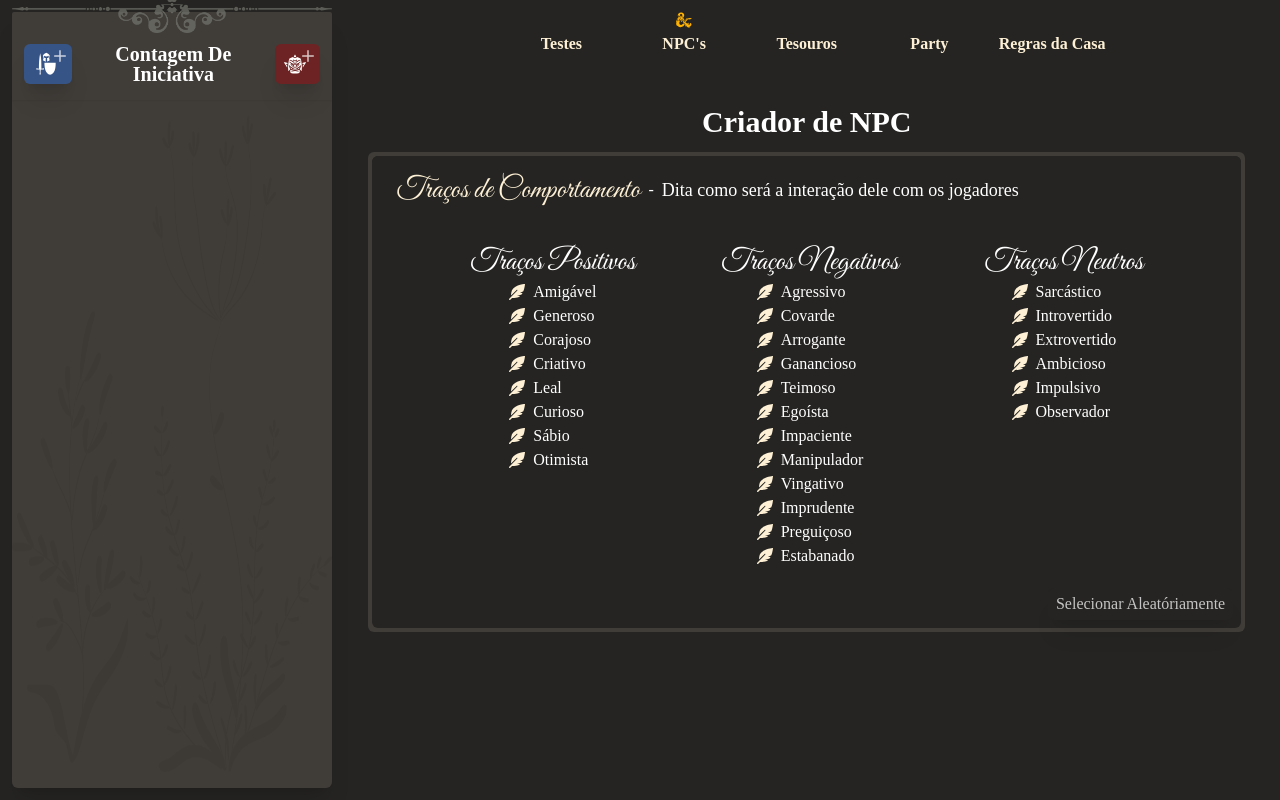
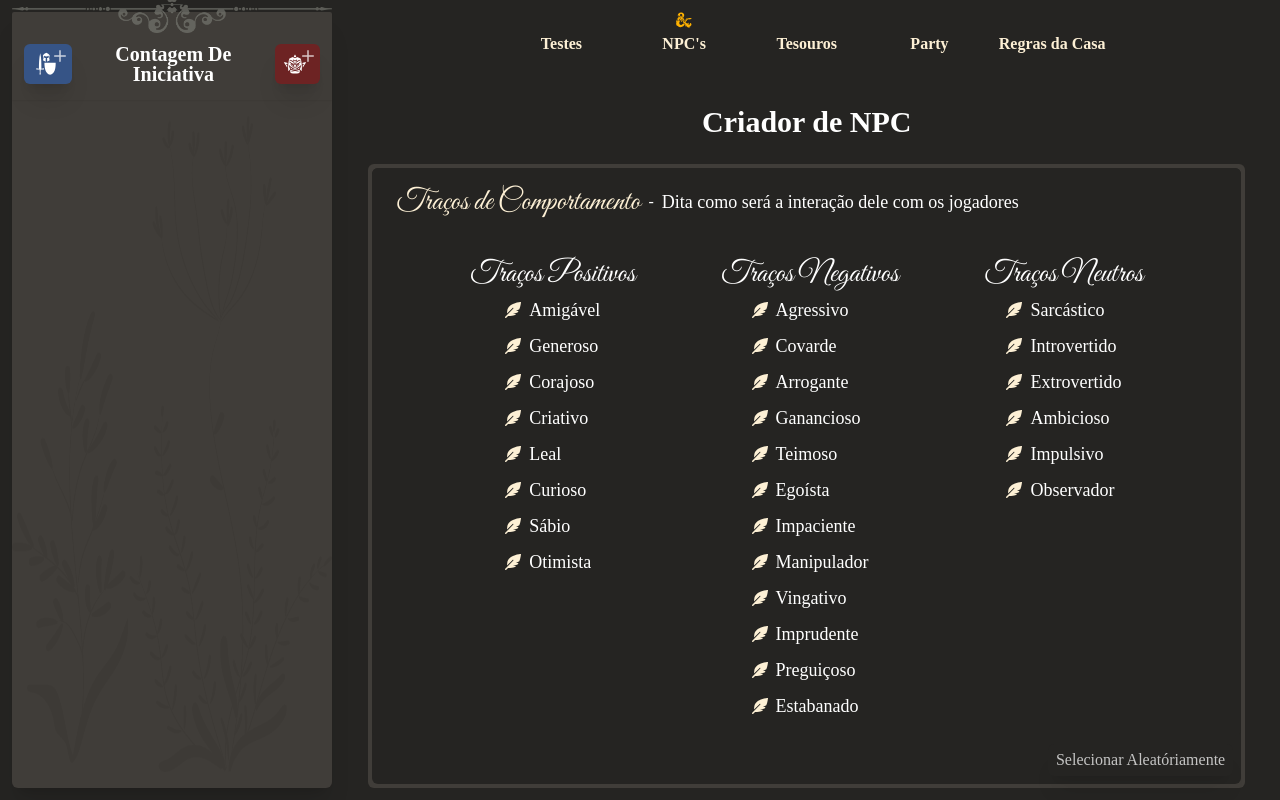
Before and after one commit to PedroVMLopes/iniciative-calculator, a React (Create React App) app: page /npcs in a window 1280 px wide. Built offline with nearby package versions, Linux system fonts and the light colour scheme; data requests are answered from the project's data file; a web font is replaced by a local one.

Commit message:
Pequenas alterações antes da mudança para checkbox

```diff
--- a/src/components/Main/Npcs/Behavior.js
+++ b/src/components/Main/Npcs/Behavior.js
@@ -3,7 +3,7 @@ import { FaFeatherAlt } from "react-icons/fa";
 
 export function Behavior() {
   return (
-    <div className="flex flex-col justify-center items-center mt-3 w-full bg-[var(--cinza-medio)] rounded-md p-1">
+    <div className="flex flex-col justify-center items-center mt-6 w-full bg-[var(--cinza-medio)] rounded-md p-1">
       <div className="flex flex-col justify-center items-center w-full bg-[var(--cinza-escuro)] rounded-md">
         <div className="flex flex-row items-center w-full bg-[var(--cinza-escuro)] rounded-t-md p-6 pt-4">
           <h1 className="justify-start font-greatVibes text-3xl text-[var(--bege)]">
@@ -27,8 +27,9 @@ export function Behavior() {
   );
 }
 
-const Traits = (prop) => {
+const Traits = () => {
   const [behaviors, setBehaviors] = useState([]);
+  const [selectedTrait, setSelectedTrait] = useState(null);
 
   useEffect(() => {
     fetch("http://localhost:5000/behaviors")
@@ -40,17 +41,19 @@ const Traits = (prop) => {
   return (
     <div className="flex flex-row justify-evenly w-full bg-[var(--cinza-escuro)] rounded-b-md p-3">
       {Object.entries(behaviors).map(([key, value]) => (
-        <div key={key} className="flex flex-col items-center">
+        <div key={key} className="flex flex-col items-center rounded-md">
           <h1 className=" font-greatVibes text-3xl ">{value.title}</h1>
           <div className="flex flex-col justify-center">
             {value.traits.map((trait) => (
-              <div className="flex flex-row items-center py-1">
-                <p key={trait} className="text-[var(--bege)]">
+              <button className="flex flex-row items-center my-1 group">
+                <p
+                  key={trait}
+                  className="text-[var(--bege)] group-hover:text-[var(--laranja)] group-focus:text-[var(--laranja)]"
+                >
                   <FaFeatherAlt />
                 </p>
-                <p className="px-1"></p>
-                {trait}
-              </div>
+                <div className="pl-2 text-lg">{trait}</div>
+              </button>
             ))}
           </div>
         </div>
```
